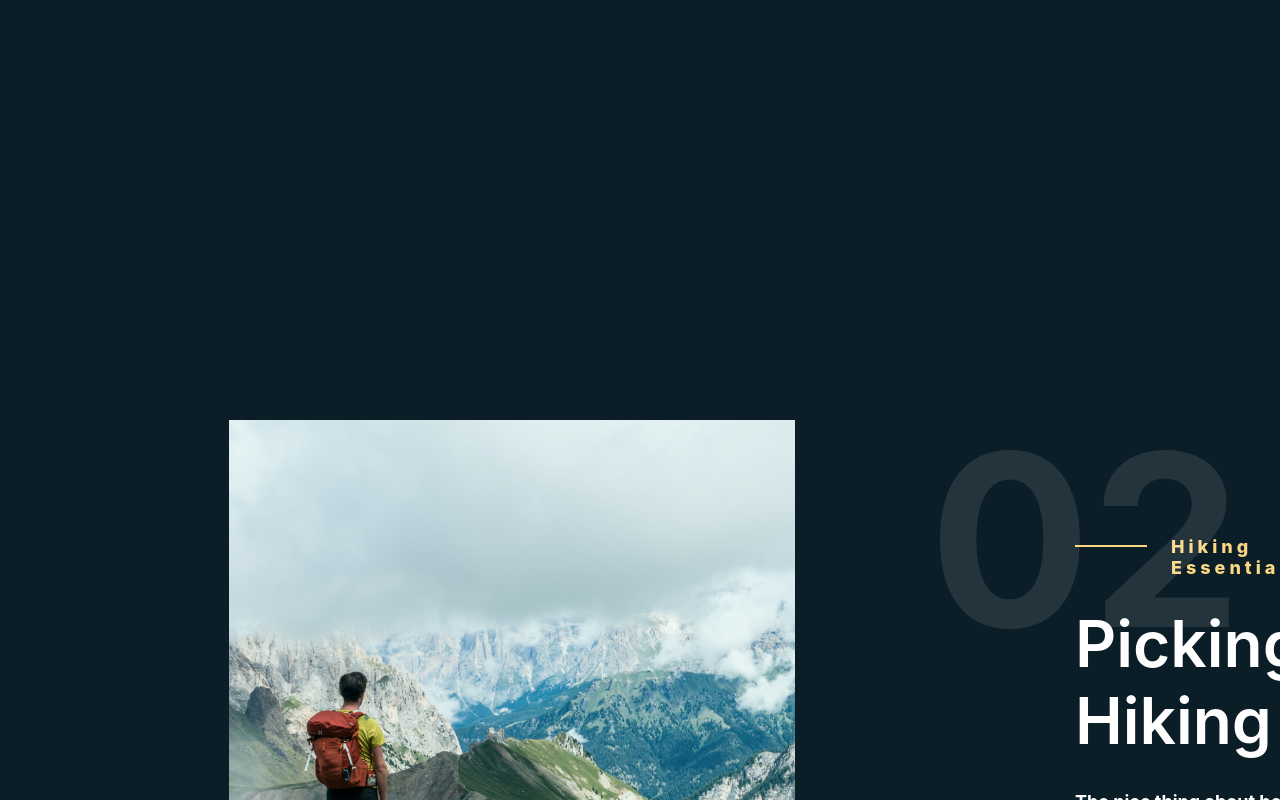
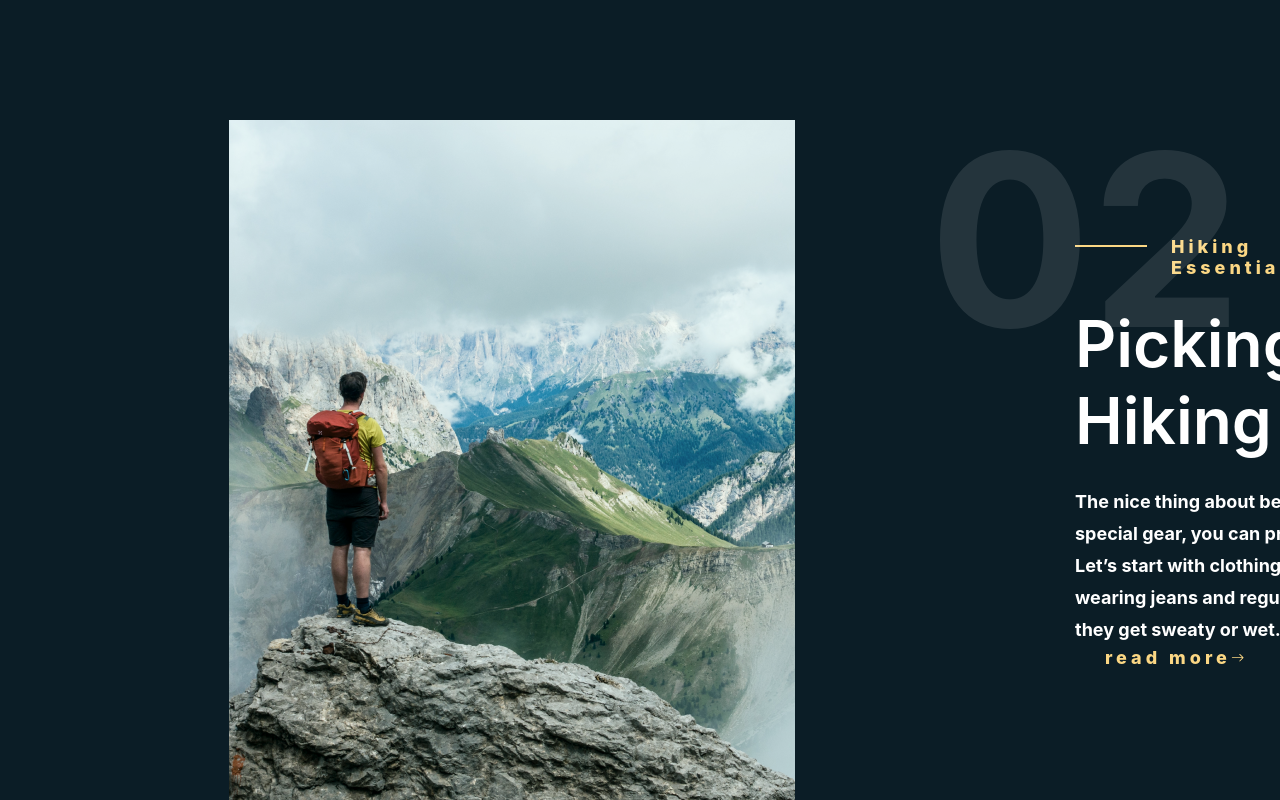
Before and after one commit to Enital/MNTN, a React (Create React App) app: page / in a window 1280 px wide. Shown: the part 3000-3800 px from the top of the page. Built offline with nearby package versions, Linux system fonts and the light colour scheme.

Commit message:
Update content.module.css

```diff
--- a/src/components/Content/content.module.css
+++ b/src/components/Content/content.module.css
@@ -36,8 +36,8 @@
   width: 1472px;
   /* border: solid 1px #fff; */
   left: 229px;
-  /* top: 400; */
-  margin-bottom: 500px;
+  top: -300px;
+  margin-bottom: 200px;
 }
 
 .upperTitle {
```
